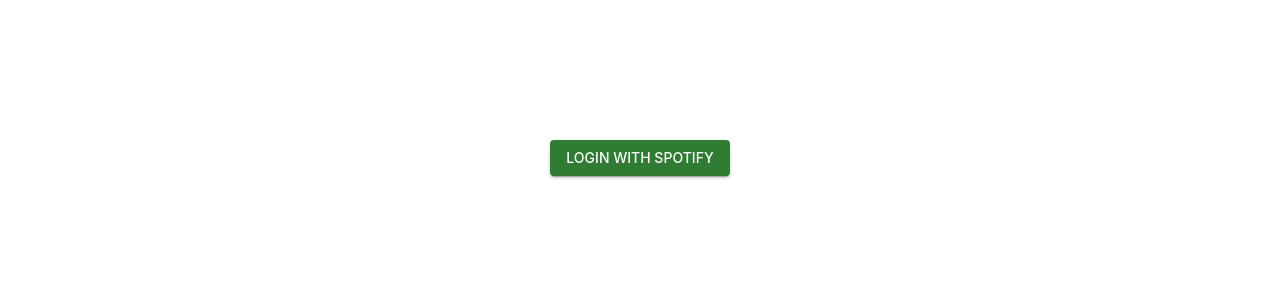
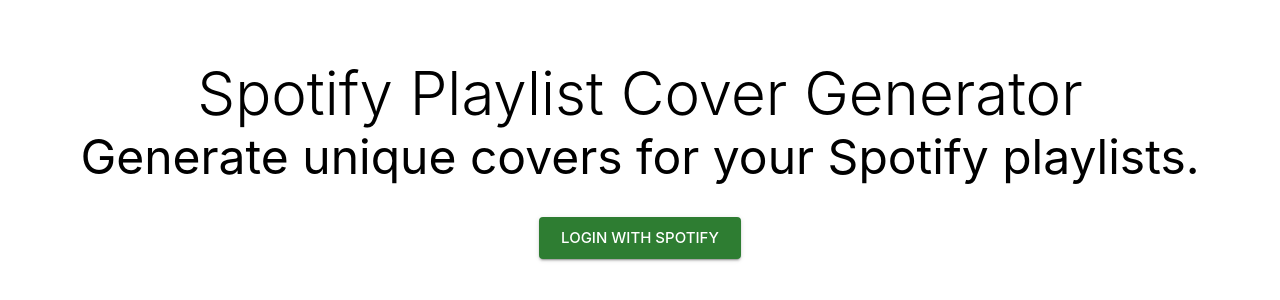
Before and after one commit to nfirme/SpotifyCoverGenerator, a React (Create React App) app in the folder client/: page / in a window 1280 px wide. Shown: the part 250-550 px from the top of the page. Built offline with nearby package versions, Linux system fonts and the light colour scheme; no server answers.

Commit message:
Updated login button + landing page

```diff
--- a/client/src/components/App.js
+++ b/client/src/components/App.js
@@ -1,6 +1,6 @@
 import { useState, useEffect } from 'react';
 import { token, logout } from '../auth';
-import { Login, PlaylistGrid } from '.';
+import { LandingPage, PlaylistGrid } from '.';
 import { Container, Button } from '@mui/material';
 import { ThemeProvider } from '@mui/material/styles';
 import theme from '../theme';
@@ -23,8 +23,8 @@
 
   return (
     <ThemeProvider theme={theme}>
-      <Container sx={{ display: 'flex', flexDirection: 'column', justifyContent: 'center', alignItems: 'center', minHeight: '100vh' }}>
-        {accessToken ? <Main /> : <Login />}
+      <Container sx={{ minHeight: '100vh' }}>
+        {accessToken ? <Main /> : <LandingPage />}
       </Container>
     </ThemeProvider>
   );
--- /dev/null
+++ b/client/src/components/LandingPage.js
@@ -0,0 +1,27 @@
+import React from 'react';
+import { Typography, Box } from '@mui/material';
+import Login from './Login';
+
+function LandingPage() {
+  return (
+    <Box
+      sx={{
+        display: 'flex',
+        flexDirection: 'column',
+        justifyContent: 'center',
+        alignItems: 'center',
+        height: '100vh',
+      }}
+    >
+      <Typography variant="h2" component="h1">
+        Spotify Playlist Cover Generator
+      </Typography>
+      <Typography variant="h3" component="h2" sx={{ mb: 4 }}>
+        Generate unique covers for your Spotify playlists.
+      </Typography>
+      <Login />
+    </Box>
+  );
+}
+
+export default LandingPage;
--- a/client/src/components/Login.js
+++ b/client/src/components/Login.js
@@ -3,7 +3,7 @@
 
 export default function Login() {
   return (
-    <Button color="success" variant="contained" href="http://localhost:8888/login">
+    <Button color="success" variant="contained" size="large" href="http://localhost:8888/login">
       Login with Spotify
     </Button>
   )
--- a/client/src/components/index.js
+++ b/client/src/components/index.js
@@ -1,2 +1,2 @@
-export { default as Login } from './Login';
 export { default as PlaylistGrid } from './PlaylistGrid';
+export { default as LandingPage } from './LandingPage';
--- a/client/src/theme/index.js
+++ b/client/src/theme/index.js
@@ -15,6 +15,14 @@
       '"Segoe UI Symbol"',
     ].join(','),
   },
+  palette: {
+    spotify: {
+      main: '#1db954',
+      light: '#62ec83',
+      dark: '#008827',
+      contrastText: '#fff'
+    }
+  }
 });
 
 export default theme;
```
